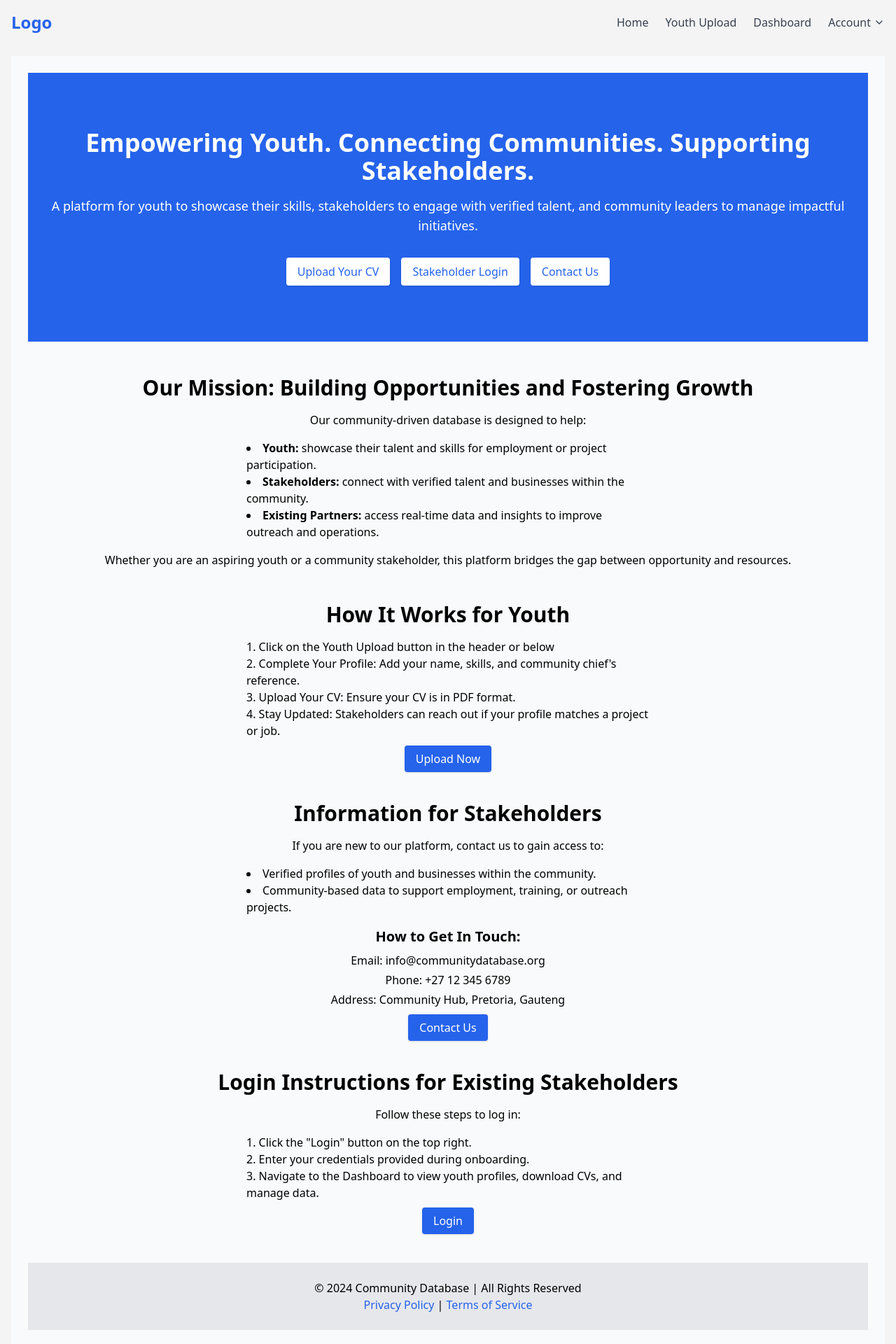
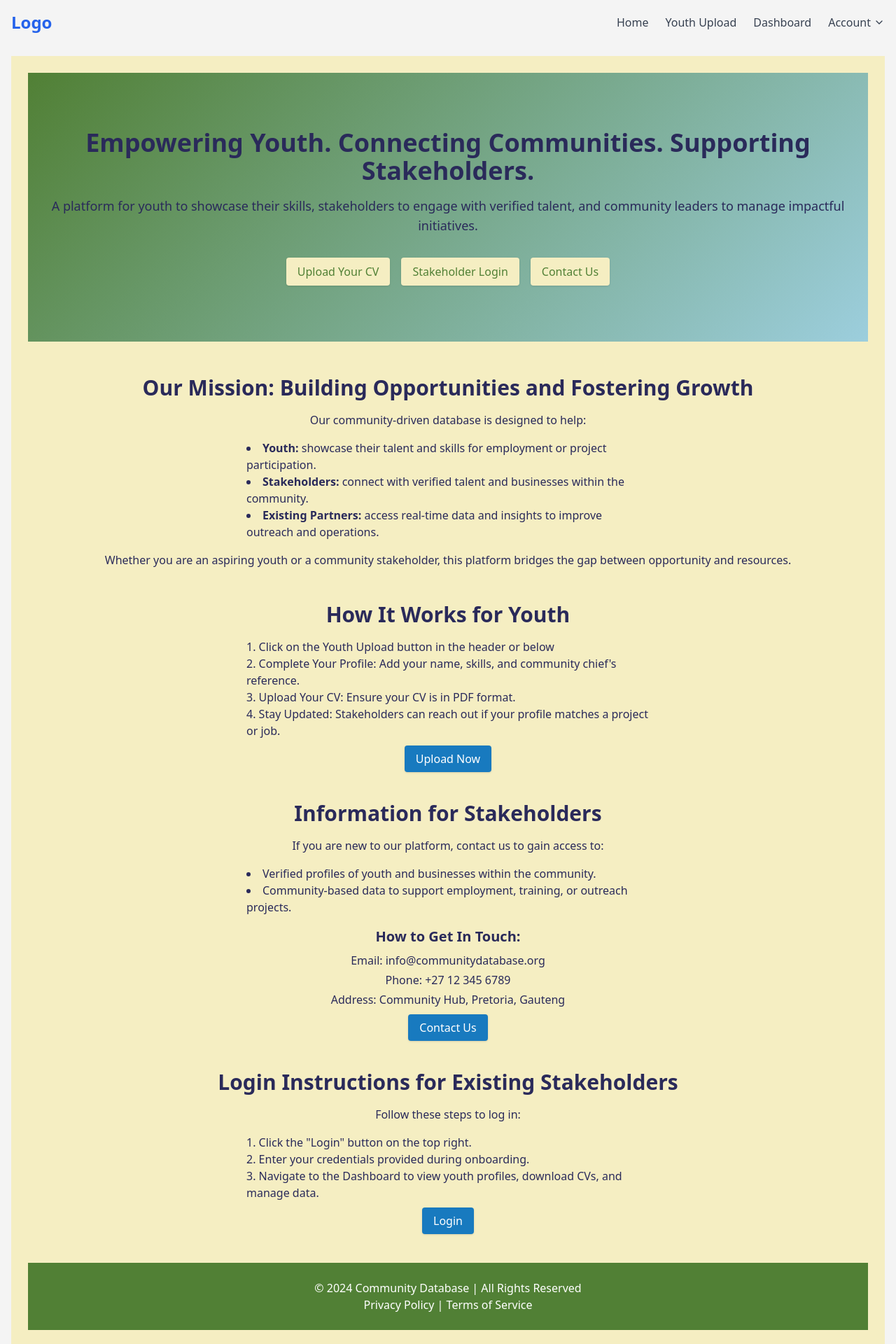
Before and after one commit to Nathilanzi/Database, a React (Vite) app in the folder vite-project/: page / in a window 1280 px wide. Shown: the top 1920 px of the page at 70% size. Built offline with nearby package versions, Linux system fonts and the light colour scheme; no server answers; sample sign-in values are in the browser's storage.

Commit message:
Add: styling
- linear background-colors

```diff
--- a/vite-project/src/components/Home.jsx
+++ b/vite-project/src/components/Home.jsx
@@ -4,83 +4,102 @@ import { Link } from 'react-router-dom';
 
 const Home = () => {
   return (
-    <div className="bg-gray-50 p-6">
-      <header className="text-center bg-blue-600 text-white py-20">
-        <h1 className="text-4xl font-bold mb-4">Empowering Youth. Connecting Communities. Supporting Stakeholders.</h1>
-        <p className="text-lg mb-8">
+    <div className="bg-[#F5EEC2] p-6">
+      <header className="text-center py-20" style={{ background: 'linear-gradient(135deg, #518035, #9CCEDD)' }}>
+        <h1 className="text-4xl font-bold mb-4 text-[#2A2A5A]">
+          Empowering Youth. Connecting Communities. Supporting Stakeholders.
+        </h1>
+        <p className="text-lg mb-8 text-[#2A2A5A]">
           A platform for youth to showcase their skills, stakeholders to engage with verified talent, and community leaders to manage impactful initiatives.
         </p>
         <div className="flex justify-center space-x-4">
-          <Link to="/youthupload" className="bg-white text-blue-600 py-2 px-4 rounded shadow hover:bg-blue-200 transition">Upload Your CV</Link>
-          <Link to="/login" className="bg-white text-blue-600 py-2 px-4 rounded shadow hover:bg-blue-200 transition">Stakeholder Login</Link>
-          <Link to="/contact" className="bg-white text-blue-600 py-2 px-4 rounded shadow hover:bg-blue-200 transition">Contact Us</Link>
+          <Link to="/youthupload" className="bg-[#F5EEC2] text-[#518035] py-2 px-4 rounded shadow hover:bg-[#9CCEDD] hover:text-white transition">
+            Upload Your CV
+          </Link>
+          <Link to="/login" className="bg-[#F5EEC2] text-[#518035] py-2 px-4 rounded shadow hover:bg-[#9CCEDD] hover:text-white transition">
+            Stakeholder Login
+          </Link>
+          <Link to="/contact" className="bg-[#F5EEC2] text-[#518035] py-2 px-4 rounded shadow hover:bg-[#9CCEDD] hover:text-white transition">
+            Contact Us
+          </Link>
         </div>
       </header>
 
       <section className="mt-12 mb-8">
-        <h2 className="text-3xl font-semibold text-center mb-4">Our Mission: Building Opportunities and Fostering Growth</h2>
-        <p className="text-center mb-4">
+        <h2 className="text-3xl font-semibold text-center mb-4 text-[#2A2A5A]">
+          Our Mission: Building Opportunities and Fostering Growth
+        </h2>
+        <p className="text-center mb-4 text-[#2A2A5A]">
           Our community-driven database is designed to help:
         </p>
-        <ul className="list-disc list-inside max-w-xl mx-auto mb-4">
+        <ul className="list-disc list-inside max-w-xl mx-auto mb-4 text-[#2A2A5A]">
           <li><strong>Youth:</strong> showcase their talent and skills for employment or project participation.</li>
           <li><strong>Stakeholders:</strong> connect with verified talent and businesses within the community.</li>
           <li><strong>Existing Partners:</strong> access real-time data and insights to improve outreach and operations.</li>
         </ul>
-        <p className="text-center">
+        <p className="text-center text-[#2A2A5A]">
           Whether you are an aspiring youth or a community stakeholder, this platform bridges the gap between opportunity and resources.
         </p>
       </section>
 
       <section className="mt-12 mb-8">
-        <h2 className="text-3xl font-semibold text-center mb-4">How It Works for Youth</h2>
-        <ol className="list-decimal list-inside max-w-xl mx-auto mb-4">
-          <li>Click on the Youth Upload button in the header or below </li>
+        <h2 className="text-3xl font-semibold text-center mb-4 text-[#2A2A5A]">How It Works for Youth</h2>
+        <ol className="list-decimal list-inside max-w-xl mx-auto mb-4 text-[#2A2A5A]">
+          <li>Click on the Youth Upload button in the header or below</li>
           <li>Complete Your Profile: Add your name, skills, and community chief's reference.</li>
           <li>Upload Your CV: Ensure your CV is in PDF format.</li>
           <li>Stay Updated: Stakeholders can reach out if your profile matches a project or job.</li>
         </ol>
         <div className="text-center">
-          <Link to="/youthupload" className="bg-blue-600 text-white py-2 px-4 rounded shadow hover:bg-blue-500 transition">Upload Now</Link>
+          <Link to="/youthupload" className="bg-[#187ABF] text-white py-2 px-4 rounded shadow hover:bg-[#9CCEDD] transition">
+            Upload Now
+          </Link>
         </div>
       </section>
 
       <section className="mt-12 mb-8">
-        <h2 className="text-3xl font-semibold text-center mb-4">Information for Stakeholders</h2>
-        <p className="text-center mb-4">
+        <h2 className="text-3xl font-semibold text-center mb-4 text-[#2A2A5A]">Information for Stakeholders</h2>
+        <p className="text-center mb-4 text-[#2A2A5A]">
           If you are new to our platform, contact us to gain access to:
         </p>
-        <ul className="list-disc list-inside max-w-xl mx-auto mb-4">
+        <ul className="list-disc list-inside max-w-xl mx-auto mb-4 text-[#2A2A5A]">
           <li>Verified profiles of youth and businesses within the community.</li>
           <li>Community-based data to support employment, training, or outreach projects.</li>
         </ul>
-        <h3 className="text-xl font-semibold text-center mb-2">How to Get In Touch:</h3>
-        <p className="text-center mb-1">Email: info@communitydatabase.org</p>
-        <p className="text-center mb-1">Phone: +27 12 345 6789</p>
-        <p className="text-center mb-4">Address: Community Hub, Pretoria, Gauteng</p>
+        <h3 className="text-xl font-semibold text-center mb-2 text-[#2A2A5A]">How to Get In Touch:</h3>
+        <p className="text-center mb-1 text-[#2A2A5A]">Email: info@communitydatabase.org</p>
+        <p className="text-center mb-1 text-[#2A2A5A]">Phone: +27 12 345 6789</p>
+        <p className="text-center mb-4 text-[#2A2A5A]">Address: Community Hub, Pretoria, Gauteng</p>
         <div className="text-center">
-          <Link to="/contact" className="bg-blue-600 text-white py-2 px-4 rounded shadow hover:bg-blue-500 transition">Contact Us</Link>
+          <Link to="/contact" className="bg-[#187ABF] text-white py-2 px-4 rounded shadow hover:bg-[#9CCEDD] transition">
+            Contact Us
+          </Link>
         </div>
       </section>
 
       <section className="mt-12 mb-8">
-        <h2 className="text-3xl font-semibold text-center mb-4">Login Instructions for Existing Stakeholders</h2>
-        <p className="text-center mb-4">
+        <h2 className="text-3xl font-semibold text-center mb-4 text-[#2A2A5A]">Login Instructions for Existing Stakeholders</h2>
+        <p className="text-center mb-4 text-[#2A2A5A]">
           Follow these steps to log in:
         </p>
-        <ol className="list-decimal list-inside max-w-xl mx-auto mb-4">
+        <ol className="list-decimal list-inside max-w-xl mx-auto mb-4 text-[#2A2A5A]">
           <li>Click the "Login" button on the top right.</li>
           <li>Enter your credentials provided during onboarding.</li>
           <li>Navigate to the Dashboard to view youth profiles, download CVs, and manage data.</li>
         </ol>
         <div className="text-center">
-          <Link to="/login" className="bg-blue-600 text-white py-2 px-4 rounded shadow hover:bg-blue-500 transition">Login</Link>
+          <Link to="/login" className="bg-[#187ABF] text-white py-2 px-4 rounded shadow hover:bg-[#9CCEDD] transition">
+            Login
+          </Link>
         </div>
       </section>
 
-      <footer className="text-center py-6 mt-12 bg-gray-200">
+      <footer className="text-center py-6 mt-12 bg-[#518035] text-white">
         <p>© 2024 Community Database | All Rights Reserved</p>
-        <p><Link to="/privacy" className="text-blue-600 hover:underline">Privacy Policy</Link> | <Link to="/terms" className="text-blue-600 hover:underline">Terms of Service</Link></p>
+        <p>
+          <Link to="/privacy" className="hover:underline">Privacy Policy</Link> |{' '}
+          <Link to="/terms" className="hover:underline">Terms of Service</Link>
+        </p>
       </footer>
     </div>
   );
```
